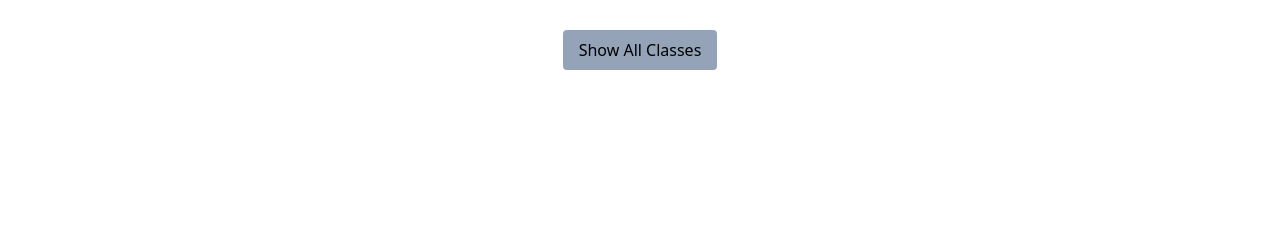
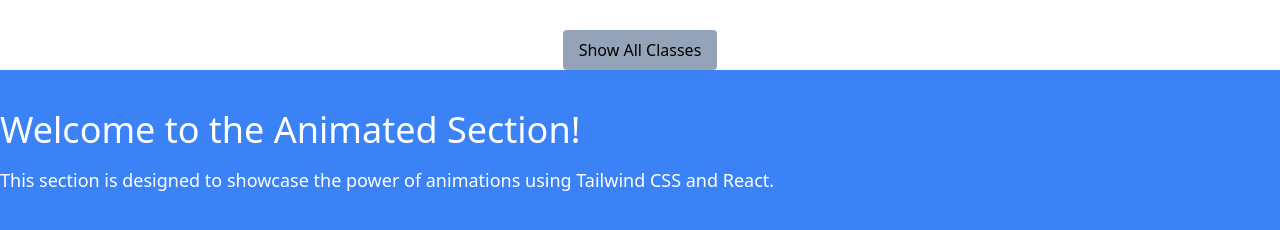
Before and after one commit to nahid-139/Summer-camp-assignment-12-client, a React (Vite) app: page / in a window 1280 px wide. Shown: the part 1504-1734 px from the top of the page. Before the commit the page ends 1574 px from the top, so only its background shows below. Built offline with nearby package versions, Linux system fonts and the light colour scheme; no server answers.

Commit message:
Instructor style added

```diff
--- /dev/null
+++ b/src/Components/Pages/Home/ExtraSection/ExtraSection.jsx
@@ -0,0 +1,41 @@
+import React from 'react';
+import { useEffect } from 'react';
+import { useState } from 'react';
+
+const ExtraSection = () => {
+  const [isVisible, setIsVisible] = useState(false);
+
+  useEffect(() => {
+    const observer = new IntersectionObserver((entries) => {
+      entries.forEach((entry) => {
+        if (entry.isIntersecting) {
+          setIsVisible(true);
+        }
+      });
+    });
+
+    observer.observe(document.querySelector('#animated-section'));
+
+    return () => {
+      observer.disconnect();
+    };
+  }, []);
+
+  return (
+    <section
+      id="animated-section"
+      className={`bg-blue-500 py-10 ${
+        isVisible ? 'animate-fadeIn' : 'opacity-0'
+      }`}
+    >
+      <div className="container mx-auto">
+        <h1 className="text-4xl text-white mb-4">Welcome to the Animated Section!</h1>
+        <p className="text-white text-lg">
+          This section is designed to showcase the power of animations using Tailwind CSS and React.
+        </p>
+      </div>
+    </section>
+  );
+};
+
+export default ExtraSection;
--- a/src/Components/Pages/Home/Home/Home.jsx
+++ b/src/Components/Pages/Home/Home/Home.jsx
@@ -3,6 +3,7 @@ import Banner from '../Banner/Banner';
 import PopularClasses from '../PopularClasses/PopularClasses';
 import PopularInstractor from '../PopularInstractor/PopularInstractor';
 import { Helmet } from 'react-helmet-async';
+import ExtraSection from '../ExtraSection/ExtraSection';
 
 const Home = () => {
     return (
@@ -15,6 +16,7 @@ const Home = () => {
           <Banner></Banner>
           <PopularClasses></PopularClasses>
           <PopularInstractor></PopularInstractor>
+          <ExtraSection></ExtraSection>
         </div>
     );
 };
--- a/src/Components/Pages/Home/PopularInstractor/PopularInstractor.jsx
+++ b/src/Components/Pages/Home/PopularInstractor/PopularInstractor.jsx
@@ -26,7 +26,7 @@ const PopularInstractor = () => {
                         <div className="card-body">
                             <h2 className="card-title">
                                 {item.instructor.name}
-                                <div className="badge badge-secondary">NEW</div>
+
                             </h2>
                             <p className='text-slate-500 text-start'>{item.instructor.bio}</p>
                             <div className=" mt-4">
--- a/src/Components/Pages/Instractors/Instractors.jsx
+++ b/src/Components/Pages/Instractors/Instractors.jsx
@@ -1,5 +1,6 @@
 import React, { useEffect, useState } from 'react';
 import { Helmet } from 'react-helmet-async';
+import { FaFacebook, FaLinkedin, FaTwitter } from 'react-icons/fa';
 
 const Instractors = () => {
 
@@ -20,13 +21,28 @@ const Instractors = () => {
 
             <div className ='grid grid-cols-2 mt-10 text-center mx-20'>
             {
-                instractors.map(item =><div className='border border-red-700 mx-6 my-6'
+                instractors.map(item =><div className=' mx-6 my-6'
                 key={item._id}
 
                 >
-                     <img src="" alt="" />
-                     <h1 className='mt-6'>name is{item.instructor.name}</h1>
-                     <h1 className='mt-2'>{item.instructor.email}</h1>
+                    <div className="card w-96 bg-slate-300 shadow-xl text-black">
+                        <figure><img src={item.instructor.image} alt="" /></figure>
+                        <div className="card-body">
+                            <h2 className="card-title">
+                                {item.instructor.name}
+
+                            </h2>
+                            <p className='text-slate-500 text-start'>{item.instructor.bio}</p>
+                            <div className=" mt-4">
+                                <div className=" bg-slate-300 text-black text-start "> <span className='font-bold '>Email: </span>{item.instructor.email}</div>
+                            </div>
+                            <div className='flex gap-4'>
+                                <FaFacebook></FaFacebook>
+                                <FaTwitter></FaTwitter>
+                               <FaLinkedin></FaLinkedin>
+                            </div>
+                        </div>
+                    </div>
 
 
 
```
Also changed, not shown: src/Components/Pages/Classes/LoadClasses.jsx (+0 -29 lines).
